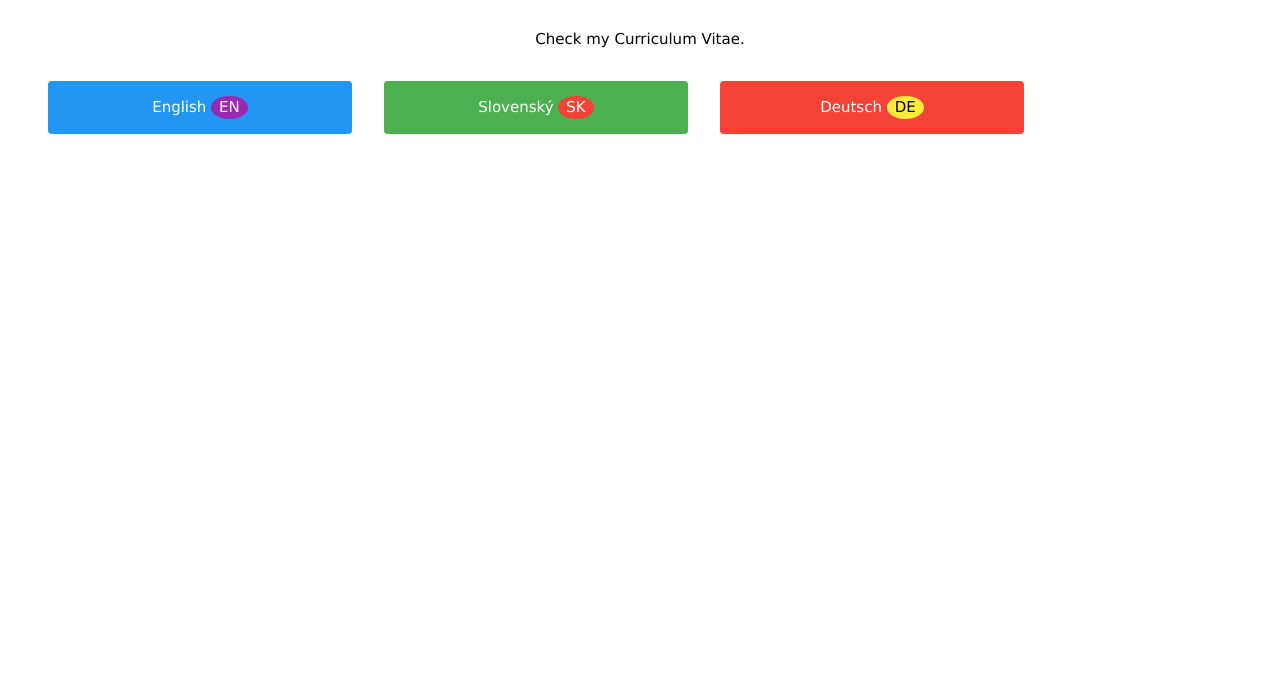
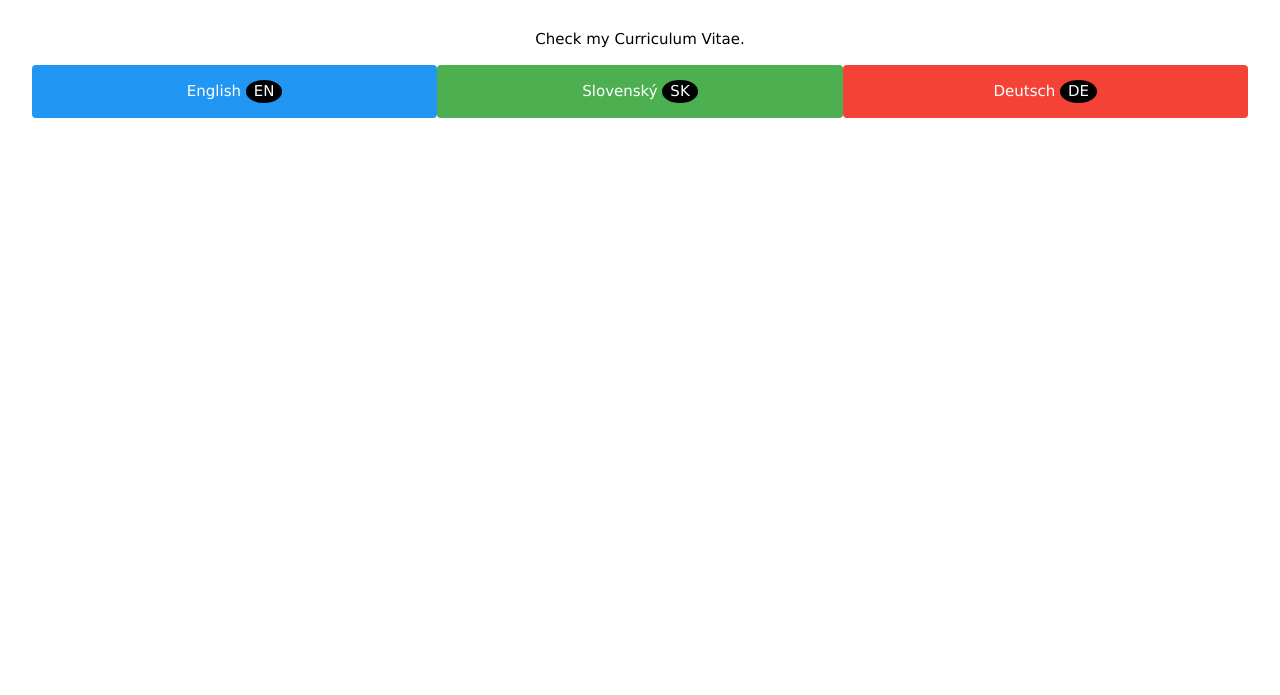
Before and after one commit to eyoxander/eyoxander.github.io, a plain HTML site: page index.html in a window 1280 px wide. Shown: the part 105-800 px from the top of the page. Drawn offline with nearby package versions, Linux system fonts and the light colour scheme.

Commit message:
Update index.html

```diff
--- a/index.html
+++ b/index.html
@@ -14,14 +14,14 @@
         Check my Curriculum Vitae.
     </p>
     <div class="w3-row">
-        <div class="w3-col s3 w3-blue w3-round w3-margin">
-            <p>English <span class="w3-badge w3-purple">EN</span></p>
+        <div class="w3-col s4 w3-blue w3-round">
+            <p>English <span class="w3-badge w3-dark-blue">EN</span></p>
         </div>
-        <div class="w3-col s3 w3-green w3-round w3-margin">
-            <p>Slovenský <span class="w3-badge w3-red">SK</span></p>
+        <div class="w3-col s4 w3-green w3-round">
+            <p>Slovenský <span class="w3-badge w3-dark-green">SK</span></p>
         </div>
-        <div class="w3-col s3 w3-red w3-round w3-margin">
-            <p>Deutsch <span class="w3-badge w3-yellow">DE</span></p>
+        <div class="w3-col s4 w3-red w3-round">
+            <p>Deutsch <span class="w3-badge w3-dark-red">DE</span></p>
         </div>
 
     </div>
```
